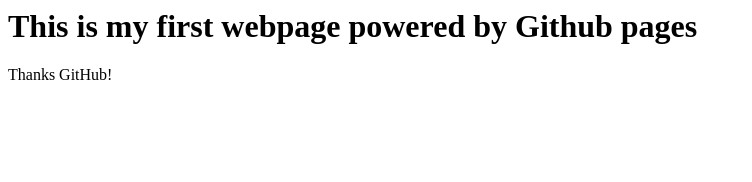
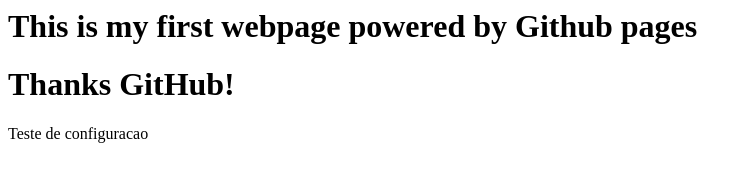
Before and after one commit to Kapitanovas/MIT, a plain HTML site: page index.html in a window 1280 px wide. Shown: the whole page, without its empty margins (0-752 px from the left). Drawn offline with Linux system fonts and the light colour scheme.

Commit message:
Update index.html

```diff
--- a/index.html
+++ b/index.html
@@ -1,6 +1,8 @@
 <html>
 <h1> This is my first webpage powered by Github pages </h1>
 
-Thanks GitHub!
+  <h1> Thanks GitHub! </h1>
+
+  Teste de configuracao
 
 </html>
```
